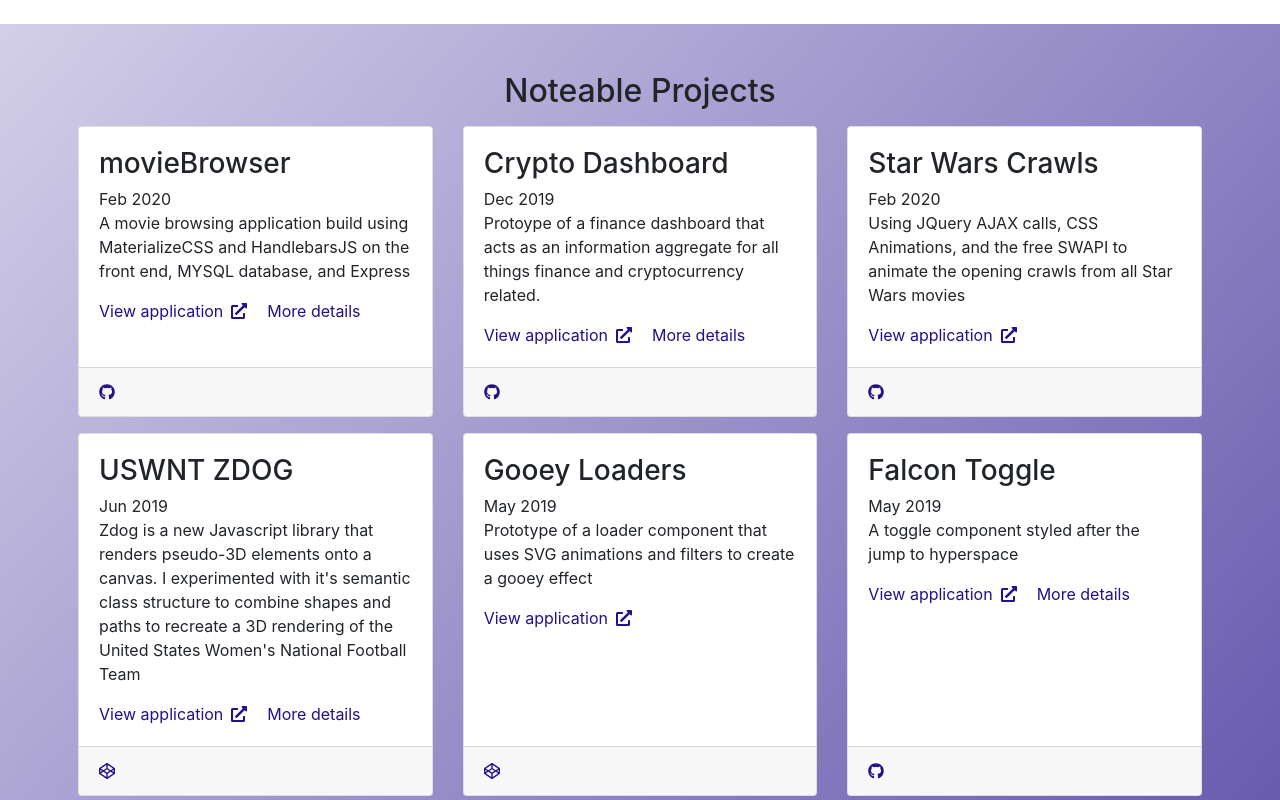
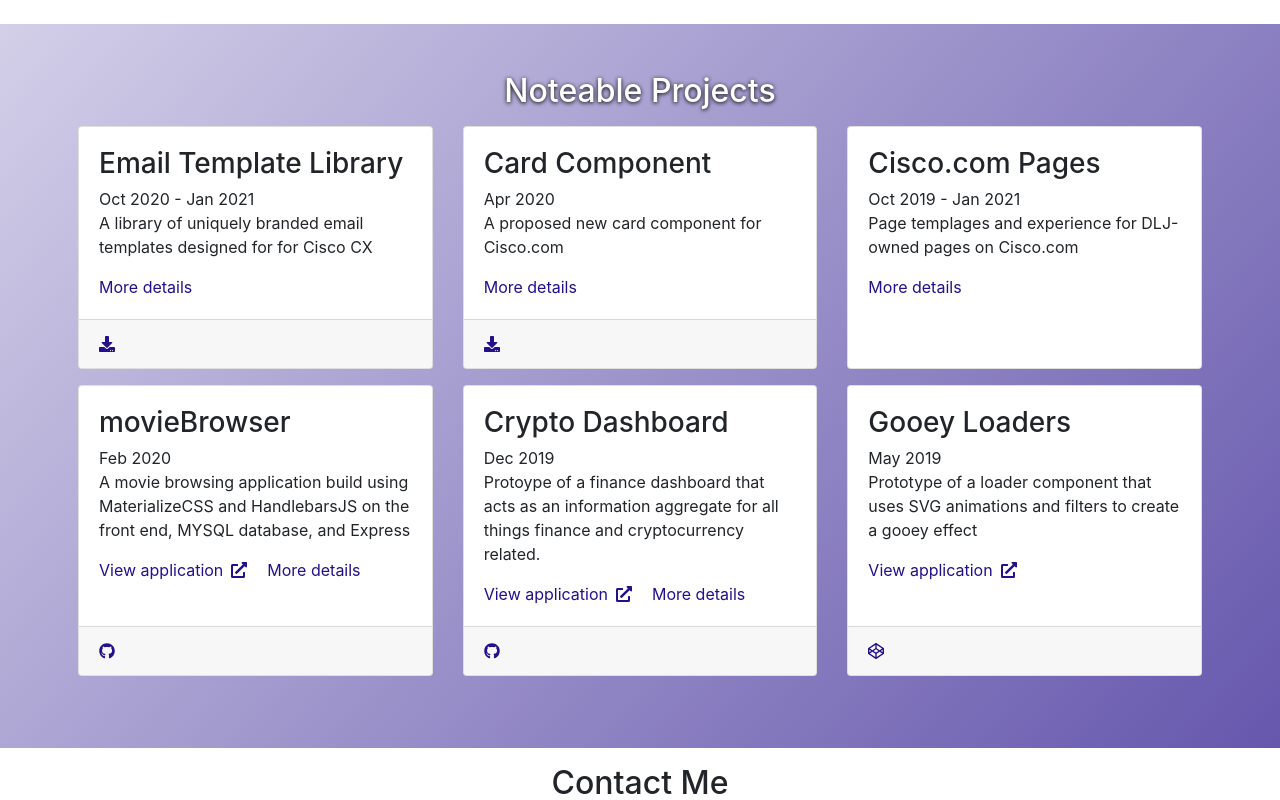
Before and after one commit to travis-john/travis-john.github.io, a React (Create React App) app: page / in a window 1280 px wide. Shown: the part 700-1500 px from the top of the page. Built offline with nearby package versions, Linux system fonts and the light colour scheme; no server answers; what webfontloader would draw is missing.

Commit message:
changing showcase projects and adding shadow to Showcase h2

```diff
--- a/src/components/Showcase.js
+++ b/src/components/Showcase.js
@@ -4,6 +4,7 @@
 import { FontAwesomeIcon } from '@fortawesome/react-fontawesome';
 import {faExternalLinkAlt} from '@fortawesome/free-solid-svg-icons';
 import {faGithub, faCodepen} from '@fortawesome/free-brands-svg-icons';
+import { faDownload  } from '@fortawesome/free-solid-svg-icons';
 
 class Showcase extends Component {
 
@@ -25,8 +26,40 @@
     return (
       <div className='bg-showcase p-5' id='showcase'>
       <Container>
-        <h2 className='text-center'>Noteable Projects</h2>
+        <h2 className='text-center text-white text-shadow'>Noteable Projects</h2>
         <Row className='p-2'>
+          <CardDeck>
+            <Card className='mb-3 rounded-2 border-left-primary'>
+              <CardBody>
+              <CardTitle><h3>Email Template Library</h3></CardTitle>
+              <CardSubtitle>Oct 2020 - Jan 2021</CardSubtitle>
+              <CardText>A library of uniquely branded email templates designed for for Cisco CX</CardText>
+              <CardLink href='/design/email-template-library'>More details</CardLink>
+              </CardBody>
+              <CardFooter>
+                <CardLink className='card-footer-link' href='/assets/images/design/email-template-library.sketch'> <FontAwesomeIcon className='ml-auto' icon={faDownload} /><span className='sr-only'>download prototype></span> </CardLink>
+              </CardFooter>
+            </Card>
+          <Card className='mb-3 rounded-2 border-left-primary'>
+            <CardBody>
+            <CardTitle><h3>Card Component</h3></CardTitle>
+            <CardSubtitle>Apr 2020</CardSubtitle>
+            <CardText>A proposed new card component for Cisco.com</CardText>
+            <CardLink href='/design/card-component'>More details</CardLink>
+            </CardBody>
+            <CardFooter>
+              <CardLink className='card-footer-link' href='/assets/images/design/card-component.sketch'> <FontAwesomeIcon className='ml-auto' icon={faDownload} /><span className='sr-only'>download prototype></span> </CardLink>
+            </CardFooter>
+          </Card>
+          <Card className='mb-3 rounded-2 border-left-primary'>
+            <CardBody>
+            <CardTitle><h3>Cisco.com Pages</h3></CardTitle>
+            <CardSubtitle>Oct 2019 - Jan 2021</CardSubtitle>
+            <CardText>Page templages and experience for DLJ-owned pages on Cisco.com</CardText>
+            <CardLink href='/design/dlj-section'>More details</CardLink>
+            </CardBody>
+          </Card>
+          </CardDeck>
           <CardDeck>
           <Card className='mb-3 rounded-2 border-left-primary'>
             <CardBody>
@@ -54,31 +87,6 @@
           </Card>
           <Card className='mb-3 rounded-2 border-left-primary'>
             <CardBody>
-            <CardTitle><h3>Star Wars Crawls</h3></CardTitle>
-            <CardSubtitle>Feb 2020</CardSubtitle>
-            <CardText>Using JQuery AJAX calls, CSS Animations, and the free SWAPI to animate the opening crawls from all Star Wars movies</CardText>
-            <CardLink href='https://travis-john.github.io/swapi-movie-crawl-animation' target='_blank'>View application<FontAwesomeIcon className='ml-2' icon={faExternalLinkAlt} /><span className='sr-only'>opens in new tab</span></CardLink>
-            </CardBody>
-            <CardFooter>
-              <CardLink className='card-footer-link' href='https://github.com/travis-john/dolla-dolla-bills'><FontAwesomeIcon className='ml-auto' icon={faGithub} /> <span className='sr-only'>opens in new tab></span> </CardLink>
-            </CardFooter>
-          </Card>
-          </CardDeck>
-          <CardDeck>
-          <Card className='mb-3 rounded-2 border-left-primary'>
-            <CardBody>
-            <CardTitle><h3>USWNT ZDOG</h3></CardTitle>
-            <CardSubtitle>Jun 2019</CardSubtitle>
-            <CardText>Zdog is a new Javascript library that renders pseudo-3D elements onto a canvas. I experimented with it's semantic class structure to combine shapes and paths to recreate a 3D rendering of the United States Women's National Football Team</CardText>
-            <CardLink href='https://codepen.io/travis_john/full/agbMNx' target='_blank'>View application<FontAwesomeIcon className='ml-2' icon={faExternalLinkAlt} /><span className='sr-only'>opens in new tab</span></CardLink>
-            <CardLink href='/development/zdog-uswnt'>More details</CardLink>
-            </CardBody>
-            <CardFooter>
-              <CardLink className='card-footer-link' href='https://codepen.io/travis_john/pen/agbMNx'><FontAwesomeIcon className='ml-auto' icon={faCodepen} /> <span className='sr-only'>opens in new tab></span> </CardLink>
-            </CardFooter>
-          </Card>
-          <Card className='mb-3 rounded-2 border-left-primary'>
-            <CardBody>
             <CardTitle><h3>Gooey Loaders</h3></CardTitle>
             <CardSubtitle>May 2019</CardSubtitle>
             <CardText>Prototype of a loader component that uses SVG animations and filters to create a gooey effect</CardText>
@@ -86,18 +94,6 @@
             </CardBody>
             <CardFooter>
               <CardLink className='card-footer-link' href='https://codepen.io/travis_john/full/xMNLam'><FontAwesomeIcon className='ml-auto' icon={faCodepen} /> <span className='sr-only'>opens in new tab></span> </CardLink>
-            </CardFooter>
-          </Card>
-          <Card className='mb-3 rounded-2 border-left-primary'>
-            <CardBody>
-            <CardTitle><h3>Falcon Toggle</h3></CardTitle>
-            <CardSubtitle>May 2019</CardSubtitle>
-            <CardText>A toggle component styled after the jump to hyperspace</CardText>
-            <CardLink href='https://codepen.io/travis_john/pen/dEqqzq'>View application<FontAwesomeIcon className='ml-2' icon={faExternalLinkAlt} /><span className='sr-only'>opens in new tab</span></CardLink>
-            <CardLink href='/development/falcon-toggle'>More details</CardLink>
-            </CardBody>
-            <CardFooter>
-              <CardLink className='card-footer-link' href='https://codepen.io/travis_john/full/dEqqzq'><FontAwesomeIcon className='ml-auto' icon={faGithub} /> <span className='sr-only'>opens in new tab></span> </CardLink>
             </CardFooter>
           </Card>
           </CardDeck>
```
Also changed, not shown: src/css/bootstrap.css, src/css/bootstrap.min.css. Lines whose indentation alone changed are shown as unchanged.
